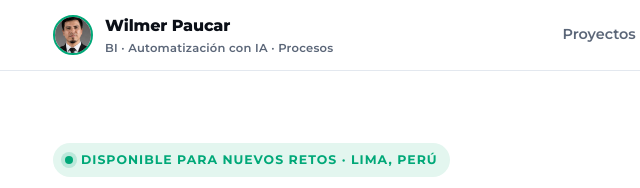
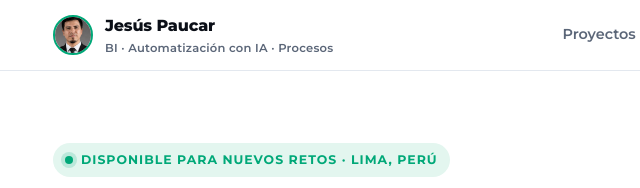
Before and after one commit to wjesus12/proyectos_web, a plain HTML site: page index.html in a window 1280 px wide. Shown: the top 188 px of the page, 21-661 px from the left. Drawn offline with Linux system fonts and the light colour scheme.

Commit message:
Cambia el nombre del encabezado a Jesús Paucar
Co-Authored-By: Claude Opus 5.5 <noreply@anthropic.com>
Claude-Session: https://claude.ai/code/session_01HyMx4VYP8iEN4LbAV5rTWF

```diff
--- a/index.html
+++ b/index.html
@@ -206,7 +206,7 @@ footer a:hover{color:var(--jade-2)}
   <div class="wrap nav">
     <a class="brand" href="#inicio" aria-label="Inicio">
       <img src="img/wilmer-avatar.webp" alt="">
-      <span>Wilmer Paucar<small>BI · Automatización con IA · Procesos</small></span>
+      <span>Jesús Paucar<small>BI · Automatización con IA · Procesos</small></span>
     </a>
     <nav aria-label="Principal">
       <ul>
```
